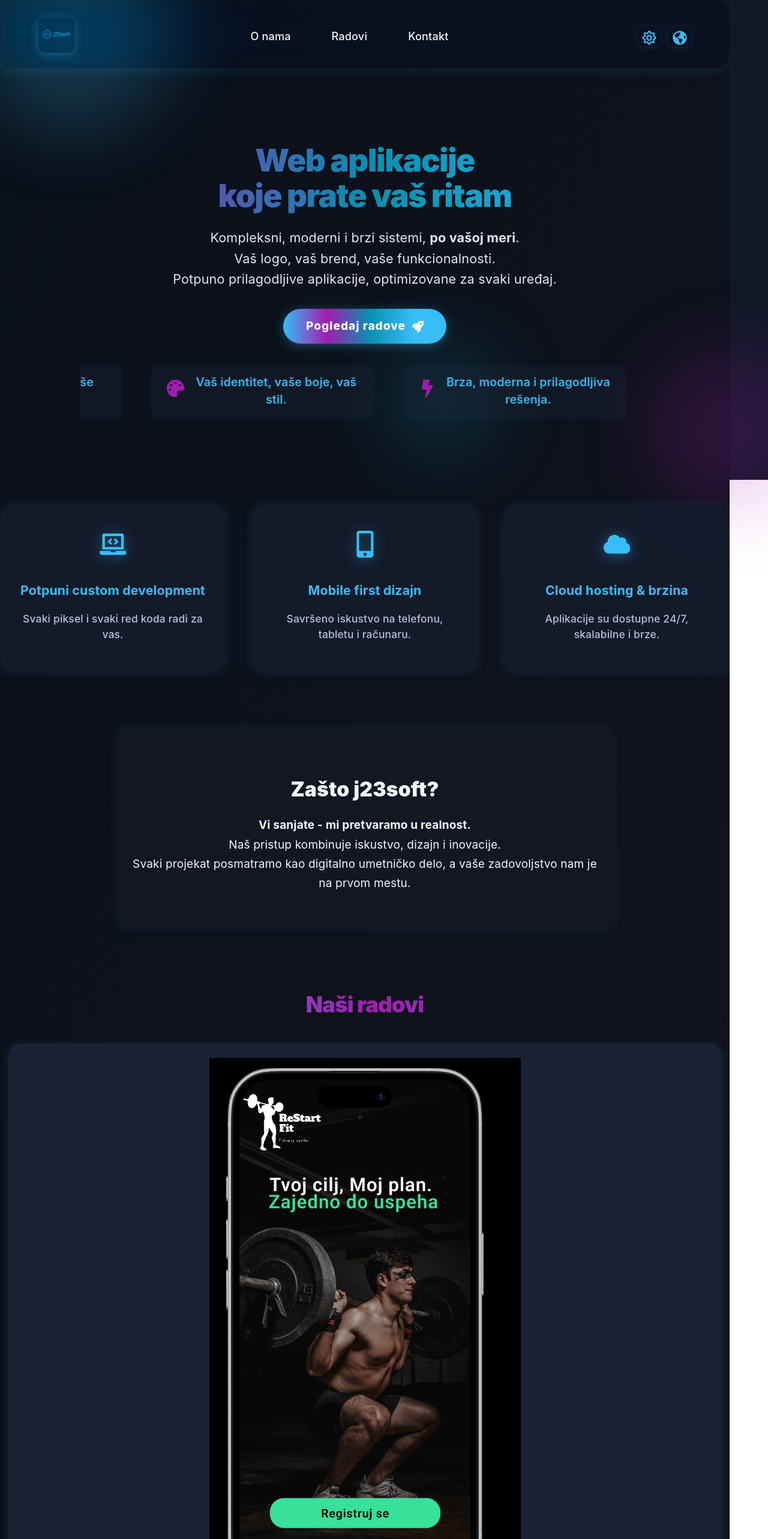
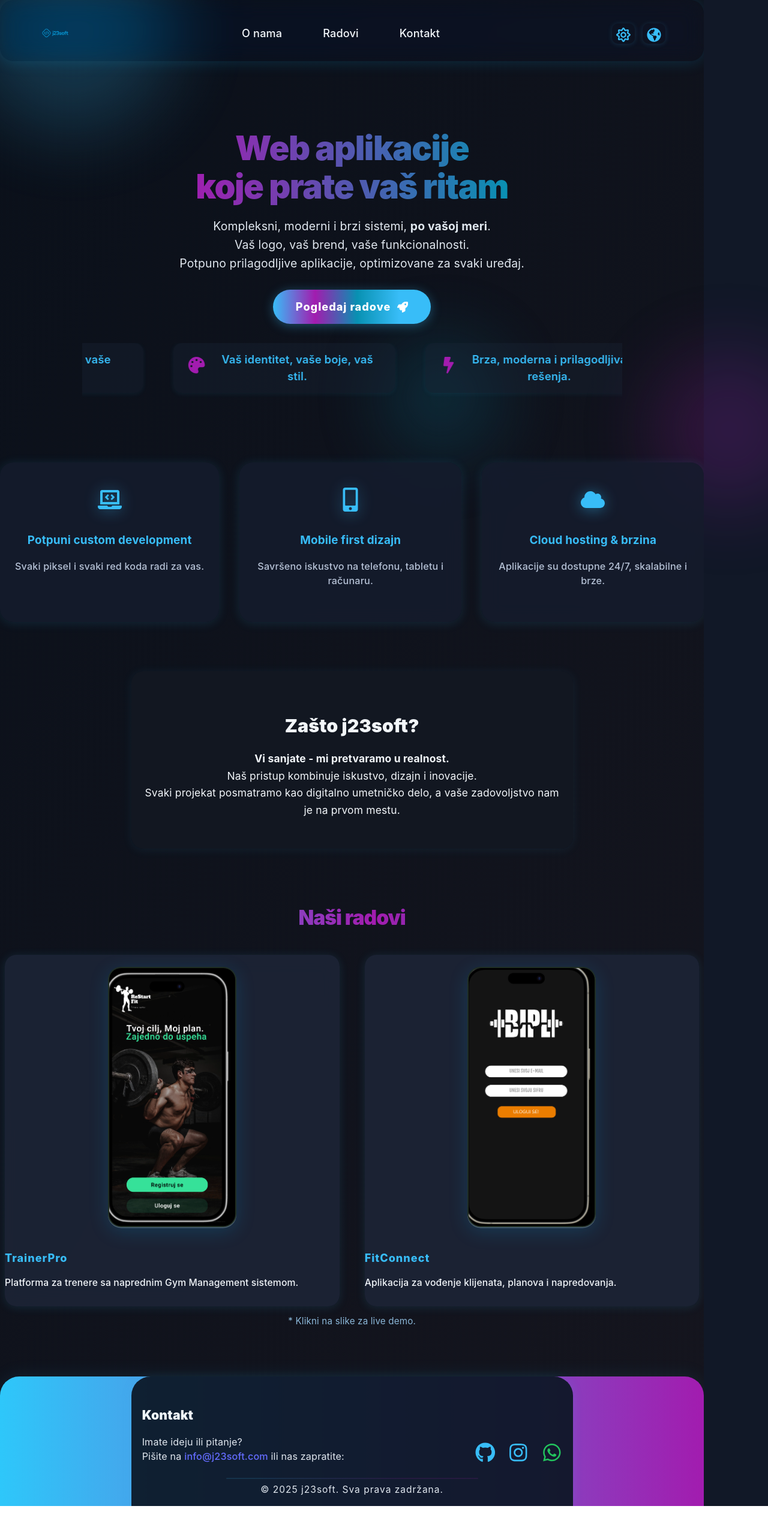
Before and after one commit to jevke25/j23soft, a React (Vite) app: page / in a window 1280 px wide. Shown: the top 2566 px of the page at 60% size. After the commit the page ends 2511 px from the top, so only its background shows below. Built offline with nearby package versions, Linux system fonts and the light colour scheme; a web font is replaced by a local one.

Commit message:
Update App.css

```diff
--- a/src/App.css
+++ b/src/App.css
@@ -8,17 +8,16 @@ html,
 #root {
   margin: 0;
   padding: 0;
-  height: 100%;
+  min-height: 100vh;
   font-family: 'SF Pro Display', 'Inter', 'San Francisco', 'Segoe UI', Arial, sans-serif;
   background: #111827;
-  min-height: 100vh;
   color: #f2f6fa;
   letter-spacing: 0.01em;
 }
 
 .main-bg {
   min-height: 100vh;
-  background: linear-gradient(120deg, #0f172a 0%, #181e2a 100%);
+  background: linear-gradient(120deg, #0f172a 0%, #162338 100%);
   position: relative;
   overflow-x: hidden;
 }
@@ -81,10 +80,6 @@ html,
   box-shadow: 0 2px 24px #0ea5e930;
   border-radius: 22px;
 }
-.main-bg:not(.dark) .glass {
-  background: rgba(255,255,255,0.89);
-  box-shadow: 0 2px 18px #38bdf820;
-}
 
 .magic-gradient {
   background: linear-gradient(90deg,#38bdf8,#a21caf,#0891b2,#38bdf8 80%);
@@ -107,37 +102,38 @@ html,
 /* Navbar */
 .navbar {
   display: flex;
+  align-items: center;
   justify-content: space-between;
-  align-items: center;
-  padding: 28px 5vw 20px 5vw;
+  padding: 28px 5vw 18px 5vw;
   background: transparent;
   position: relative;
   z-index: 2;
   flex-wrap: wrap;
 }
-.logo-free {
+.logo-fluid {
   display: flex;
   align-items: center;
-  justify-content: center;
-  height: 64px;
-  width: 64px;
-  background: none;
-  border-radius: 16px;
+  height: 56px;
+  min-width: 56px;
+  margin-right: 18px;
+  background: transparent;
+  border-radius: 0;
   box-shadow: none;
 }
 .logo-img {
-  width: 60px;
-  height: 60px;
+  height: 56px;
+  width: auto;
+  display: block;
   object-fit: contain;
-  background: none;
-  border-radius: 10px;
-  box-shadow: 0 3px 16px #38bdf857;
+  background: transparent !important;
+  border-radius: 0;
+  box-shadow: none;
   padding: 0;
   margin: 0;
-  /* preserves logo aspect, never squashed or cropped */
+  user-select: none;
+  pointer-events: none;
 }
 
-/* Navigacija */
 .navbar nav {
   display: flex;
   gap: 2.5rem;
@@ -150,7 +146,7 @@ html,
   font-size: 1.13rem;
   position: relative;
   transition: color 0.18s;
-  border-radius: 9px;
+  border-radius: 10px;
   padding: 5px 14px;
 }
 .navbar nav a:after {
@@ -207,17 +203,17 @@ html,
 /* Hero */
 .hero {
   text-align: center;
-  padding: 80px 8vw 60px 8vw;
+  padding: 68px 6vw 46px 6vw;
   background: none;
-  min-height: 340px;
+  min-height: 320px;
   position: relative;
   z-index: 2;
 }
 
 .hero h1 {
-  font-size: 3.3rem;
+  font-size: 2.8rem;
   font-weight: 900;
-  margin-bottom: 22px;
+  margin-bottom: 18px;
   line-height: 1.13;
   letter-spacing: -1.5px;
   background: linear-gradient(90deg,#38bdf8,#a21caf,#0891b2,#38bdf8 80%);
@@ -226,11 +222,17 @@ html,
   -webkit-text-fill-color: transparent;
   animation: magic-gradient 5s ease-in-out infinite;
 }
+@media (min-width: 800px) {
+  .hero h1 { font-size: 3.5rem;}
+}
 .hero p {
-  font-size: 1.35rem;
+  font-size: 1.21rem;
   color: #e0e7ef;
-  margin-bottom: 32px;
+  margin-bottom: 28px;
   line-height: 1.6;
+  max-width: 680px;
+  margin-left: auto;
+  margin-right: auto;
 }
 .main-bg:not(.dark) .hero p {
   color: #161616;
@@ -244,7 +246,7 @@ html,
   padding: 15px 38px;
   border-radius: 32px;
   font-weight: 800;
-  font-size: 1.19rem;
+  font-size: 1.13rem;
   text-decoration: none;
   box-shadow: 0 3px 18px #38bdf85a;
   border: none;
@@ -265,8 +267,8 @@ html,
 /* Marketing Carousel */
 .carousel-marketing {
   width: 100%;
-  max-width: 950px;
-  margin: 36px auto 18px auto;
+  max-width: 900px;
+  margin: 32px auto 8px auto;
   overflow: hidden;
   position: relative;
   min-height: 58px;
@@ -285,11 +287,12 @@ html,
   border-radius: 14px;
   box-shadow: 0 2px 8px #38bdf814;
   padding: 14px 25px;
-  font-size: 1.22rem;
+  font-size: 1.15rem;
   font-weight: 600;
   color: #38bdf8;
   margin-bottom: 7px;
   margin-right: 10px;
+  user-select: none;
 }
 .carousel-icon {
   font-size: 1.5em;
@@ -307,8 +310,8 @@ html,
 .features {
   display: flex;
   justify-content: center;
-  gap: 44px;
-  margin: 60px 0 30px 0;
+  gap: 34px;
+  margin: 54px 0 28px 0;
   flex-wrap: wrap;
   z-index: 2;
   position: relative;
@@ -317,31 +320,31 @@ html,
 .feature-card {
   background: rgba(22, 28, 45, 0.86);
   border-radius: 22px;
-  padding: 40px 28px 28px 28px;
+  padding: 38px 25px 28px 25px;
   box-shadow: 0 2px 18px #38bdf822;
   max-width: 320px;
-  min-width: 260px;
-  min-height: 210px;
+  min-width: 240px;
+  min-height: 200px;
   text-align: center;
   transition: box-shadow 0.2s, transform 0.2s;
   z-index: 1;
 }
 .feature-card .icon {
-  font-size: 2.8rem;
+  font-size: 2.5rem;
   color: #38bdf8;
-  margin-bottom: 18px;
+  margin-bottom: 17px;
   display: block;
   filter: drop-shadow(0 2px 12px #38bdf878);
 }
 .feature-card h3 {
-  font-size: 1.33rem;
-  margin-bottom: 12px;
+  font-size: 1.18rem;
+  margin-bottom: 10px;
   font-weight: 700;
   color: #38bdf8;
 }
 .feature-card p {
   color: #b6c2d6;
-  font-size: 1.09rem;
+  font-size: 1.01rem;
   font-weight: 500;
 }
 .main-bg:not(.dark) .feature-card h3 {
@@ -353,12 +356,12 @@ html,
 
 /* About */
 .about {
-  max-width: 780px;
-  margin: 90px auto 40px auto;
+  max-width: 700px;
+  margin: 82px auto 30px auto;
   text-align: center;
   background: rgba(19,24,34, 0.97);
   border-radius: 20px;
-  padding: 54px 26px 38px 26px;
+  padding: 44px 18px 32px 18px;
   box-shadow: 0 2px 18px #38bdf815;
   z-index: 3;
   position: relative;
@@ -369,28 +372,28 @@ html,
 }
 
 .about h2 {
-  font-size: 2.1rem;
-  margin-bottom: 14px;
+  font-size: 1.9rem;
+  margin-bottom: 13px;
   font-weight: 900;
 }
 .about p {
-  font-size: 1.19rem;
+  font-size: 1.09rem;
   color: inherit;
-  line-height: 1.7;
+  line-height: 1.65;
 }
 
 /* Showcase */
 .showcase {
-  max-width: 1220px;
-  margin: 100px auto 40px auto;
-  padding: 0 14px;
+  max-width: 1200px;
+  margin: 90px auto 34px auto;
+  padding: 0 8px;
   z-index: 2;
   position: relative;
 }
 
 .showcase h2 {
-  font-size: 2.3rem;
-  margin-bottom: 38px;
+  font-size: 2.1rem;
+  margin-bottom: 36px;
   text-align: center;
   font-weight: 900;
   background: linear-gradient(90deg,#38bdf8,#a21caf,#0891b2,#38bdf8 80%);
@@ -400,10 +403,10 @@ html,
   animation: magic-gradient 6s ease-in-out infinite;
   letter-spacing: -1px;
 }
-.showcase-grid.complex {
+.showcase-grid {
   display: grid;
   grid-template-columns: repeat(auto-fit, minmax(340px, 1fr));
-  gap: 46px;
+  gap: 42px;
   align-items: stretch;
 }
 .showcase-item {
@@ -417,7 +420,7 @@ html,
   color: inherit;
   transition: box-shadow 0.18s, transform 0.18s;
   cursor: pointer;
-  min-height: 470px;
+  min-height: 410px;
   position: relative;
   align-items: center;
   justify-content: flex-start;
@@ -427,43 +430,43 @@ html,
   display: flex;
   justify-content: center;
   align-items: flex-start;
-  padding: 24px 0 0 0;
-  min-height: 380px;
+  padding: 20px 0 0 0;
+  min-height: 370px;
 }
-.showcase-img-phone {
-  width: 220px;
-  height: 440px;
+.showcase-img-portrait {
+  width: 210px;
+  height: 430px;
   object-fit: cover;
   border-radius: 22px;
-  box-shadow: 0 6px 36px #0ea5e930, 0 1.5px 0px #fff4;
+  box-shadow: 0 7px 32px #0ea5e930, 0 1.5px 0px #fff4;
   background: #181e2a;
-  border: 2px solid #222b;
-  transition: transform 0.24s, box-shadow 0.24s;
+  border: 2px solid #232c;
+  transition: transform 0.22s, box-shadow 0.22s;
 }
-.showcase-item:hover .showcase-img-phone {
+.showcase-item:hover .showcase-img-portrait {
   transform: scale(1.04) rotate(-1.5deg);
   box-shadow: 0 12px 48px #38bdf89c, 0 2px 0px #fff6;
 }
 .showcase-info {
-  padding: 22px 24px 16px 24px;
+  padding: 20px 20px 12px 20px;
   width: 100%;
 }
 .showcase-info h3 {
-  font-size: 1.18rem;
+  font-size: 1.13rem;
   margin-bottom: 7px;
   color: #38bdf8;
   font-weight: 800;
   letter-spacing: 1px;
 }
 .showcase-info p {
-  font-size: 1.03rem;
+  font-size: 0.98rem;
   color: inherit;
 }
 .showcase-hint {
   text-align: center;
   color: #8bb7d8;
-  font-size: 0.98rem;
-  margin-top: 18px;
+  font-size: 0.95rem;
+  margin-top: 14px;
 }
 .main-bg:not(.dark) .showcase-hint {
   color: #2e475d;
@@ -476,17 +479,17 @@ html,
   padding: 0;
   text-align: center;
   position: relative;
-  margin-top: 90px;
+  margin-top: 80px;
   border-radius: 32px 32px 0 0;
   z-index: 2;
   box-shadow: 0 -1px 32px #38bdf818;
 }
 
 .contact-card-elegant {
-  max-width: 780px;
+  max-width: 700px;
   margin: 0 auto;
   background: rgba(11, 22, 36, 0.93);
-  padding: 38px 32px 16px 32px;
+  padding: 32px 18px 10px 18px;
   border-radius: 32px 32px 0 0;
   box-shadow: 0 2px 18px #38bdf820;
   display: flex;
@@ -499,7 +502,7 @@ html,
   display: flex;
   align-items: flex-end;
   justify-content: space-between;
-  gap: 24px;
+  gap: 20px;
   flex-wrap: wrap;
 }
 .contact-main > div:first-child {
@@ -508,22 +511,22 @@ html,
 }
 .contact-main h2 {
   margin-bottom: 8px;
-  font-size: 1.45rem;
+  font-size: 1.32rem;
   font-weight: 900;
 }
 .contact-main p {
   margin-bottom: 6px;
   color: #e0e7ef;
-  font-size: 1.07rem;
+  font-size: 1.01rem;
 }
 .contact-socials-block {
   display: flex;
   align-items: center;
-  gap: 24px;
-  margin-bottom: 10px;
+  gap: 22px;
+  margin-bottom: 8px;
 }
 .contact-socials-block a {
-  font-size: 2.25rem;
+  font-size: 2.1rem;
   color: #38bdf8;
   transition: color 0.18s;
   display: flex;
@@ -543,7 +546,7 @@ html,
 }
 .footer-divider {
   width: 60%;
-  margin: 26px auto 8px auto;
+  margin: 18px auto 6px auto;
   height: 2px;
   border-radius: 2px;
   background: linear-gradient(90deg, #38bdf8 10%, #a21caf 70%);
@@ -551,9 +554,9 @@ html,
 }
 .copyright {
   color: #e0e7ef;
-  font-size: 1.03rem;
+  font-size: 0.97rem;
   letter-spacing: 1px;
-  margin-bottom: 10px;
+  margin-bottom: 5px;
 }
 .main-bg:not(.dark) .contact-card-elegant {
   background: #f7fafc !important;
@@ -576,62 +579,58 @@ html,
 }
 
 /* Responsive */
-@media (max-width: 1100px) {
+@media (max-width: 1050px) {
   .features {
     flex-direction: column;
     align-items: center;
-    gap: 34px;
+    gap: 22px;
   }
-  .showcase-grid.complex {
+  .showcase-grid {
     grid-template-columns: 1fr 1fr;
   }
 }
-@media (max-width: 900px) {
-  .contact-main {
-    flex-direction: column;
-    align-items: flex-start;
-    gap: 15px;
-  }
-  .contact-socials-block {
-    margin-bottom: 0;
-    gap: 18px;
-  }
-}
-@media (max-width: 700px) {
-  .showcase-grid.complex {
+@media (max-width: 800px) {
+  .showcase-grid {
     grid-template-columns: 1fr;
   }
   .about {
-    padding: 26px 8px 22px 8px;
+    padding: 18px 3vw 16px 3vw;
   }
-  .contact-card-elegant {
-    padding: 18px 4vw 6px 4vw;
+  .showcase-img-portrait {
+    width: 150px;
+    height: 320px;
   }
+  .hero h1 { font-size: 2.0rem;}
 }
 @media (max-width: 600px) {
   .navbar {
     flex-direction: column;
-    gap: 18px;
-    padding: 20px 0 10px 0;
+    gap: 13px;
+    padding: 18px 0 6px 0;
   }
   .navbar nav {
-    gap: 1.5rem;
+    gap: 1.1rem;
   }
   .hero {
-    padding: 46px 2vw 40px 2vw;
+    padding: 34px 2vw 22px 2vw;
+  }
+  .features {
+    padding-bottom: 0;
+    margin: 22px 0 10px 0;
   }
   .footer {
     padding: 0;
-    margin-top: 40px;
+    margin-top: 30px;
+    border-radius: 18px 18px 0 0;
   }
   .contact-main {
     flex-direction: column;
     align-items: flex-start;
-    gap: 12px;
+    gap: 10px;
   }
-  .showcase-img-phone {
-    width: 140px;
-    height: 280px;
+  .showcase-img-portrait {
+    width: 100px;
+    height: 210px;
   }
 }
 
```
